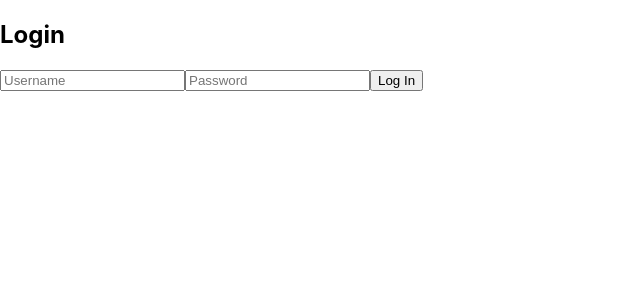
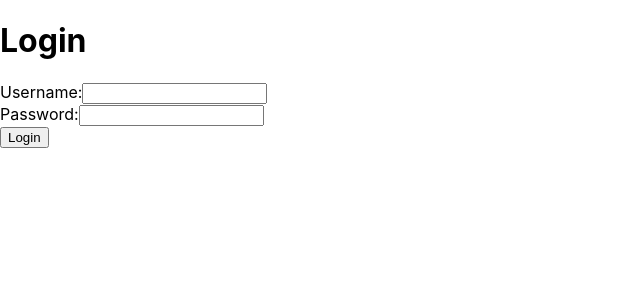
Before and after one commit to LuckyS-J/RentWise, a React (Create React App) app in the folder frontend/: page /login in a window 1280 px wide. Shown: the top 300 px of the page, without its empty margins (0-640 px from the left). Built offline with nearby package versions, Linux system fonts and the light colour scheme.

Commit message:
Replaced fetch logging with axios

```diff
--- a/frontend/package.json
+++ b/frontend/package.json
@@ -11,8 +11,10 @@
     "@types/node": "^16.18.126",
     "@types/react": "^19.1.8",
     "@types/react-dom": "^19.1.6",
+    "axios": "^1.10.0",
     "react": "18.2.0",
     "react-dom": "18.2.0",
+    "react-hook-form": "^7.59.0",
     "react-router-dom": "^6.12.1",
     "react-scripts": "5.0.1",
     "typescript": "^4.9.5",
--- a/frontend/src/api/auth.ts
+++ b/frontend/src/api/auth.ts
@@ -1,15 +1,16 @@
+import axios from 'axios'
+
 export const loginUser = async (username: string, password: string) => {
-  const response = await fetch('http://localhost:8000/users/api/token/', {
-    method: 'POST',
-    headers: {
-      'Content-Type': 'application/json',
-    },
-    body: JSON.stringify({ username, password }),
-  });
+  try {
+    const response = await axios.post('http://localhost:8000/users/api/token/', {
+      username,
+      password,
+    });
 
-  if (!response.ok) {
-    throw new Error('Invalid credentials');
+    return response.data;
+  } catch (error: any) {
+    throw new Error(
+      error.response?.data?.detail || 'Login failed. Please try again.'
+    );
   }
-
-  return await response.json();
 };
--- a/frontend/src/pages/login.tsx
+++ b/frontend/src/pages/login.tsx
@@ -1,46 +1,64 @@
-import React, { useState } from 'react';
+import { useForm } from 'react-hook-form';
 import { useNavigate } from 'react-router-dom';
 import { loginUser } from '../api/auth';
+import { useState } from 'react';
 
-const Login = () => {
-  const [username, setUsername] = useState('');
-  const [password, setPassword] = useState('');
-  const [error, setError] = useState('');
+type LoginFormInputs = {
+  username: string;
+  password: string;
+};
+
+function Login() {
+  const {
+    register,
+    handleSubmit,
+    formState: { errors, isSubmitting },
+  } = useForm<LoginFormInputs>();
+
   const navigate = useNavigate();
+  const [loginError, setLoginError] = useState<string | null>(null);
 
-  const handleSubmit = async (e: React.FormEvent) => {
-    e.preventDefault();
+  const onSubmit = async (data: LoginFormInputs) => {
     try {
-      const data = await loginUser(username, password);
-      localStorage.setItem('access', data.access);
-      localStorage.setItem('refresh', data.refresh);
+      const res = await loginUser(data.username, data.password);
+      localStorage.setItem('access', res.access);
+      localStorage.setItem('refresh', res.refresh);
       navigate('/dashboard');
-    } catch (err) {
-      setError('Login failed. Please check your username and password.');
+    } catch (err: any) {
+      setLoginError(err.message);
     }
   };
 
   return (
-    <form onSubmit={handleSubmit}>
-      <h2>Login</h2>
-      {error && <p style={{ color: 'red' }}>{error}</p>}
+    <div>
+      <h1>Login</h1>
+      <form onSubmit={handleSubmit(onSubmit)}>
+        <div>
+          <label>Username:</label>
           <input
+            {...register('username', { required: 'Username is required' })}
             type="text"
-        placeholder="Username"
-        value={username}
-        onChange={e => setUsername(e.target.value)}
-        required
           />
+          {errors.username && <p>{errors.username.message}</p>}
+        </div>
+
+        <div>
+          <label>Password:</label>
           <input
+            {...register('password', { required: 'Password is required' })}
             type="password"
-        placeholder="Password"
-        value={password}
-        onChange={e => setPassword(e.target.value)}
-        required
           />
-      <button type="submit">Log In</button>
+          {errors.password && <p>{errors.password.message}</p>}
+        </div>
+
+        {loginError && <p style={{ color: 'red' }}>{loginError}</p>}
+
+        <button type="submit" disabled={isSubmitting}>
+          {isSubmitting ? 'Logging in...' : 'Login'}
+        </button>
       </form>
+    </div>
   );
-};
+}
 
 export default Login;
```
Also changed, not shown: 1 other file (tests, documents, lock files or other folders). Lines whose indentation alone changed are shown as unchanged.
